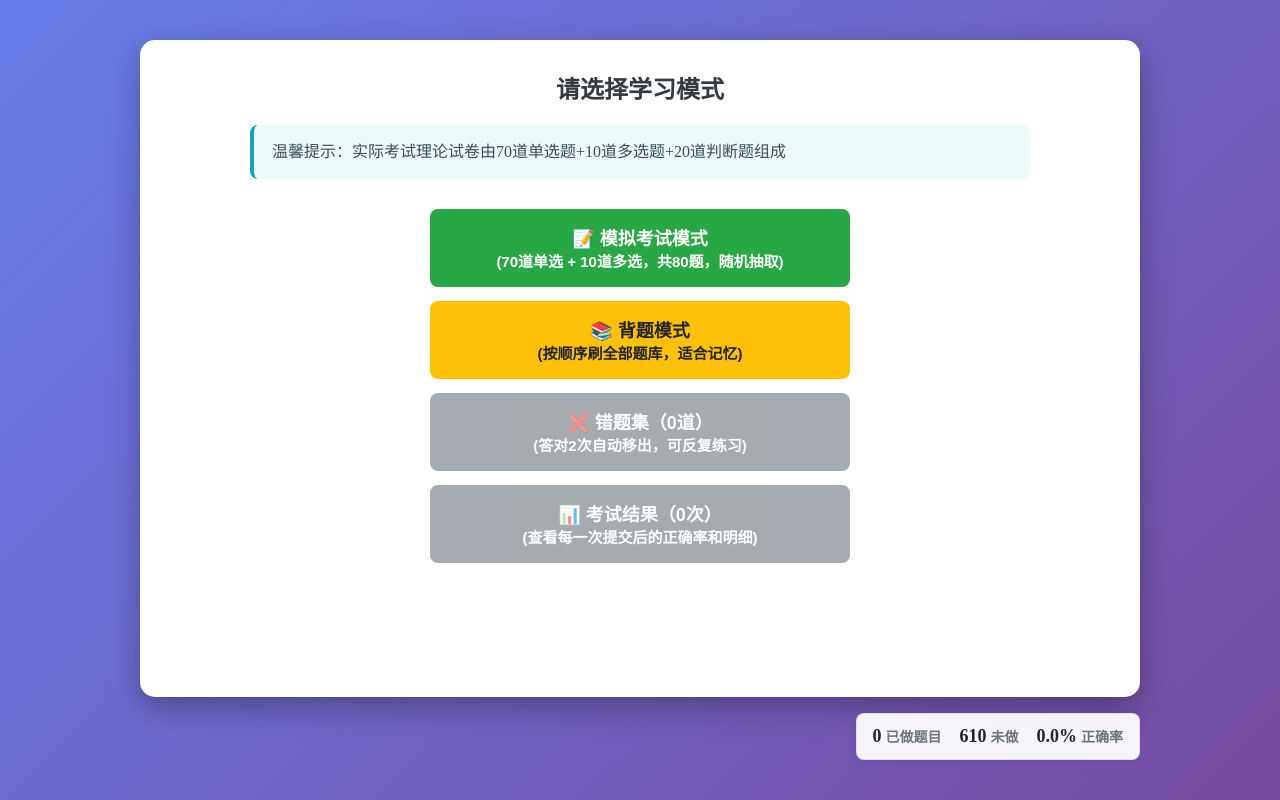
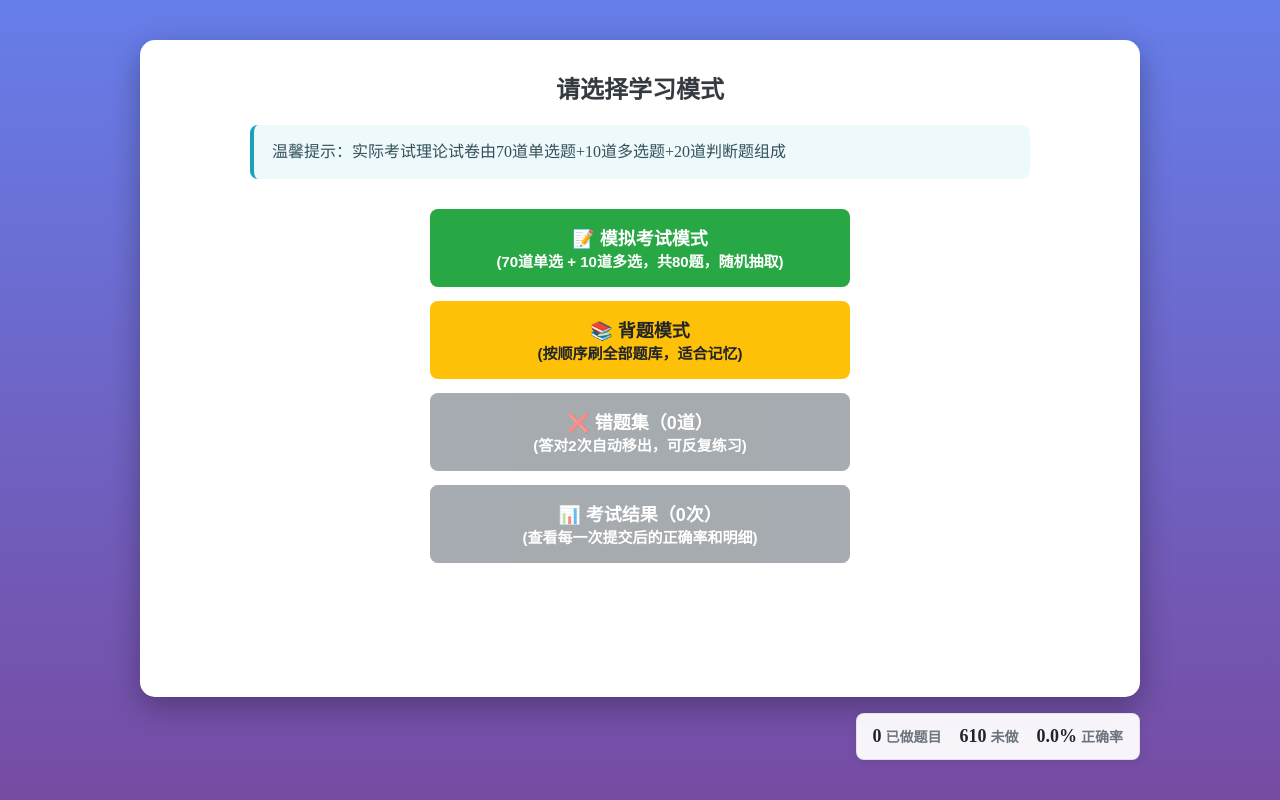
Before and after one commit to zhongzhifa/ai-textbook, a website: page index.html in a window 1280 px wide. Drawn offline with Linux system fonts and the light colour scheme.

Commit message:
修改渐变色

```diff
--- a/css/styles.css
+++ b/css/styles.css
@@ -8,7 +8,7 @@
         background: #667eea;
       }
       body {
-        background: linear-gradient(135deg, #667eea 0%, #764ba2 100%);
+        background: linear-gradient(to bottom, #667eea 0%, #764ba2 100%);
         min-height: 100vh;
         min-height: 100dvh;
         height: 100vh;
```
